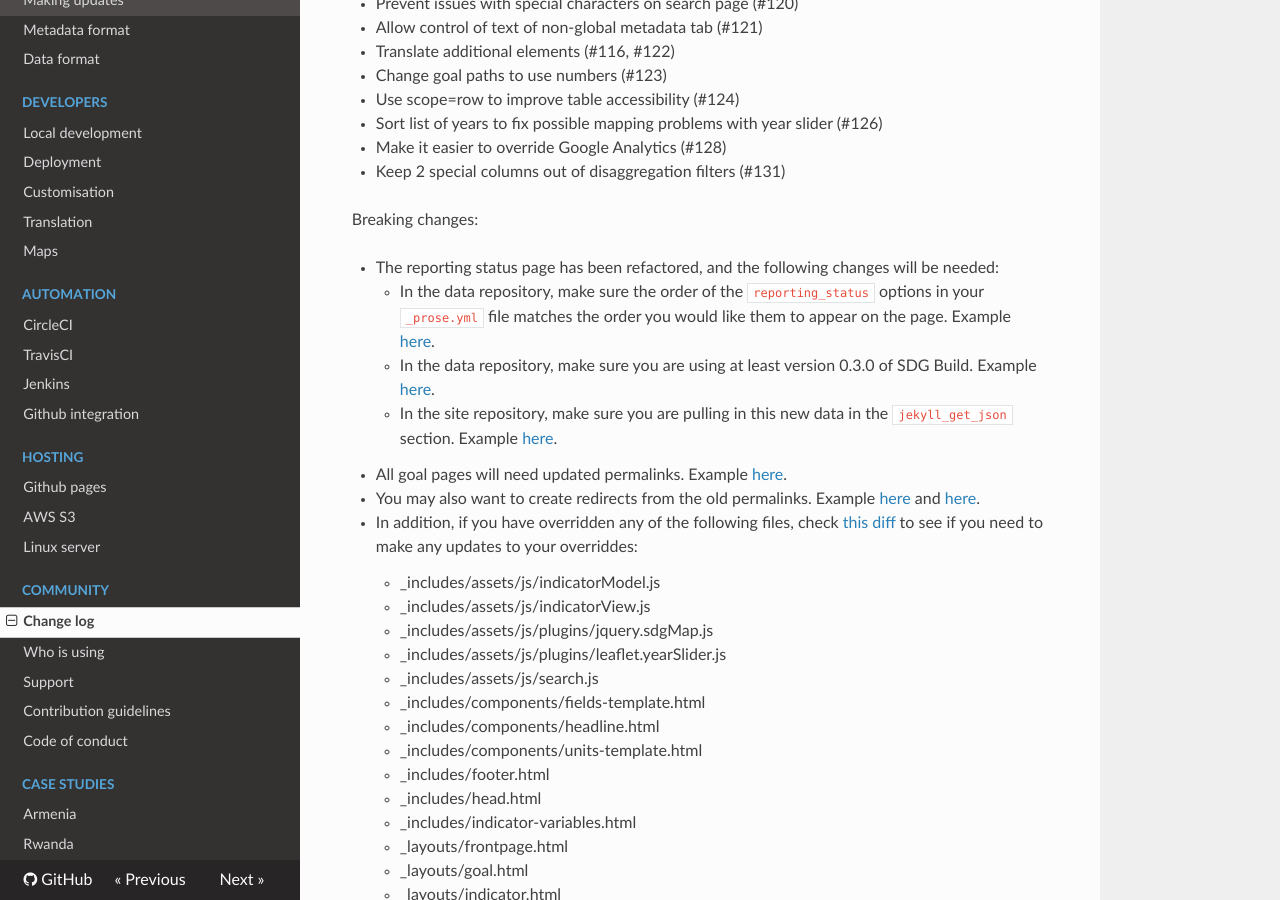
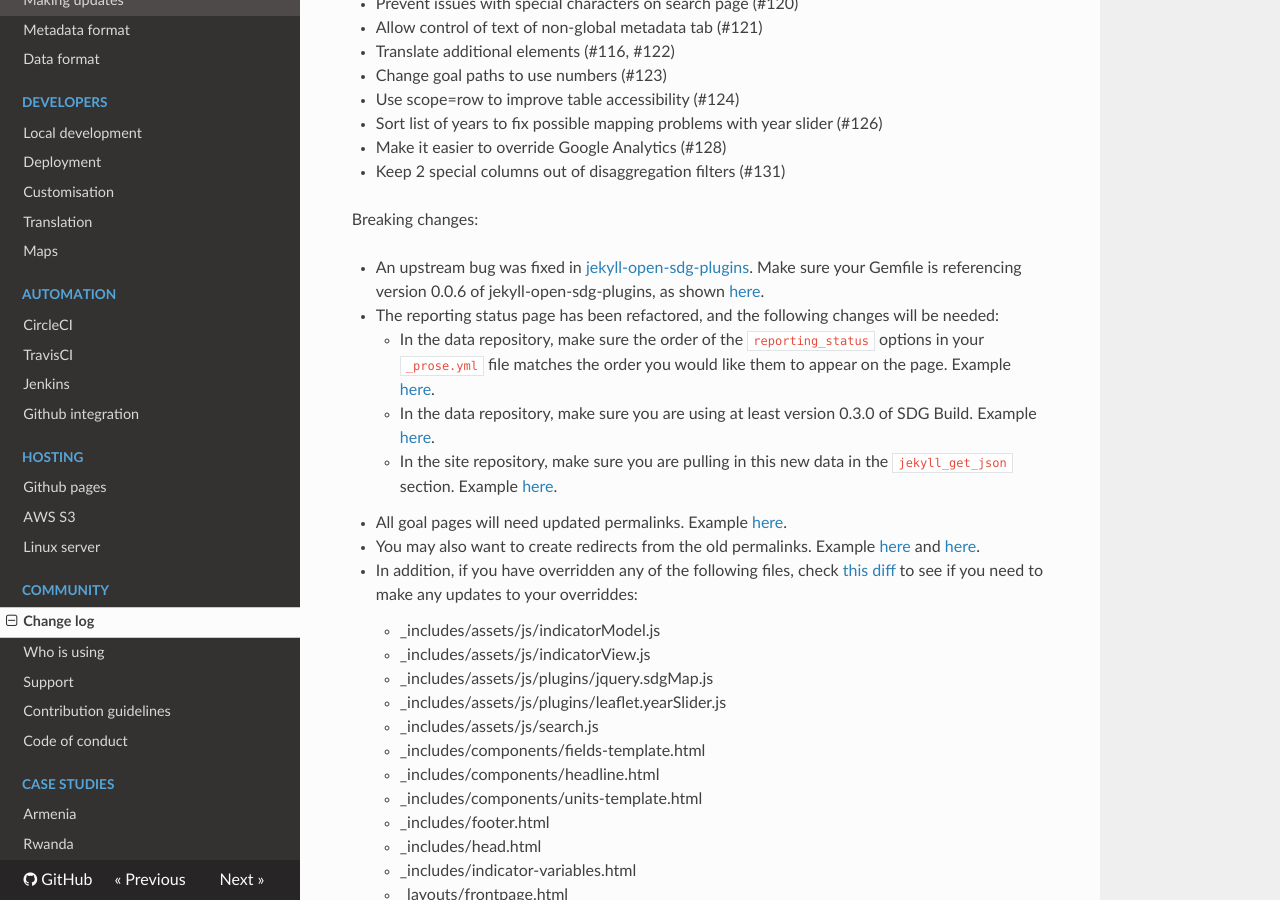
Before and after one commit to open-sdg/open-sdg, an MkDocs documentation site: the page built from docs/changelog.md, in a window 1280 px wide and 900 px high, scrolled down 362 px. Built offline with MkDocs 1.6.1, drawn with Linux system fonts in a browser that asks for light colours; nearby versions of some CDN libraries; old or Windows-style settings are respelled for this version of MkDocs.

Commit message:
Mention bugfix in Jekyll plugin

```diff
--- a/docs/changelog.md
+++ b/docs/changelog.md
@@ -19,6 +19,7 @@ Refactoring, re-structuring, bug fixes, and enhancements.
 
 Breaking changes:
 
+* An upstream bug was fixed in [jekyll-open-sdg-plugins](https://github.com/open-sdg/jekyll-open-sdg-plugins). Make sure your Gemfile is referencing version 0.0.6 of jekyll-open-sdg-plugins, as shown [here](https://github.com/open-sdg/open-sdg-site-starter/blob/develop/Gemfile#L8).
 * The reporting status page has been refactored, and the following changes will be needed:
     * In the data repository, make sure the order of the `reporting_status` options in your `_prose.yml` file matches the order you would like them to appear on the page. Example [here](https://github.com/open-sdg/open-sdg-data-starter/commit/3f22d5529c1b3084c3b06665a5e2920cff0aff17).
     * In the data repository, make sure you are using at least version 0.3.0 of SDG Build. Example [here](https://github.com/open-sdg/open-sdg-data-starter/commit/55d91b5952b3cd6ca6d1ddc4601354e8acc4c22b).
```
